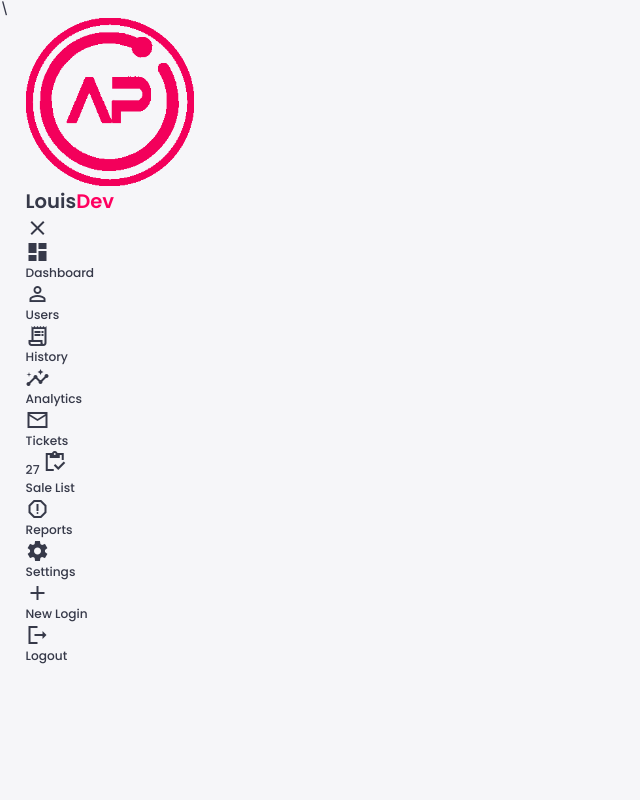
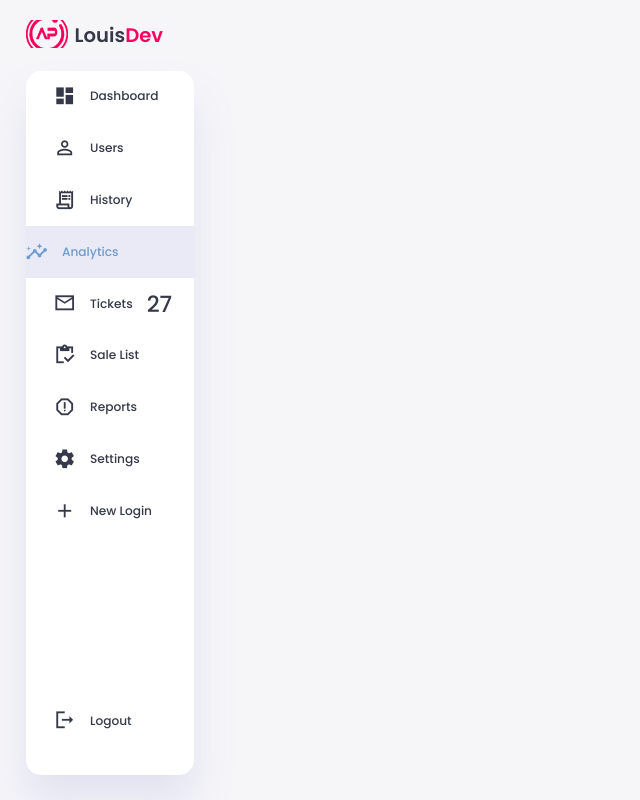
Before and after one commit to LouisWdev/Responsive-Admin-Panel, a plain HTML site: page index.html in a window 1280 px wide. Shown: the whole page, without its empty margins (0-640 px from the left). Drawn offline with Linux system fonts and the light colour scheme; a script that the page names is missing.

Commit message:
Added more styling to the sidebar

```diff
--- a/index.html
+++ b/index.html
@@ -1,6 +1,6 @@
 
 
-\<!DOCTYPE html>
+<!DOCTYPE html>
 <html lang="en">
 <head>
     <meta charset="UTF-8">
--- a/styles.css
+++ b/styles.css
@@ -120,3 +120,74 @@ b{
     gap: 1.8rem;
     grid-template-columns: 12rem auto 23rem;
 }
+
+aside {
+    height: 100vh;
+}
+
+aside .toggle{
+    display: flex;
+    align-items: center;
+    justify-content: space-between;
+    margin-top: 1.4rem;
+}
+
+aside .toggle .logo{
+    display: flex;
+    gap: 0.5rem;
+}
+
+aside .toggle .logo img{
+    width: 3rem;
+    height: 2rem;
+}
+
+aside .toggle .close{
+    padding-right: 1rem;
+    display: none;
+}
+
+aside .sidebar{
+    display: flex;
+    flex-direction: column;
+    background-color: var(--color-white);
+    box-shadow: var(--box-shadow);
+    border-radius: 15px;
+    height: 88vh;
+    position: relative;
+    top: 1.5rem;
+    transition: all 0.3s ease;
+}
+
+aside .sidebar.hover{
+    box-shadow: none;
+}
+
+aside .sidebar a{
+    display: flex;
+    align-items: center;
+    color: var(--color-info-dark);
+    height: 3.7rem;
+    gap: 1rem;
+    position: relative;
+    margin-left: 2rem;
+    transition: all 0.3s ease
+}
+
+aside .sidebar a span{
+    font-size: 1.6rem;
+    transition: all 0.3s ease;
+}
+
+aside .sidebar a:last-child{
+    position: absolute;
+    bottom: 2rem;
+    width: 100%;
+}
+
+aside .sidebar a.active{
+    width: 100%;
+    color: var(--color-primary);
+    background-color: var(--color-light);
+    margin-left: 0;
+}
```
Also changed, not shown: 1 other file.
